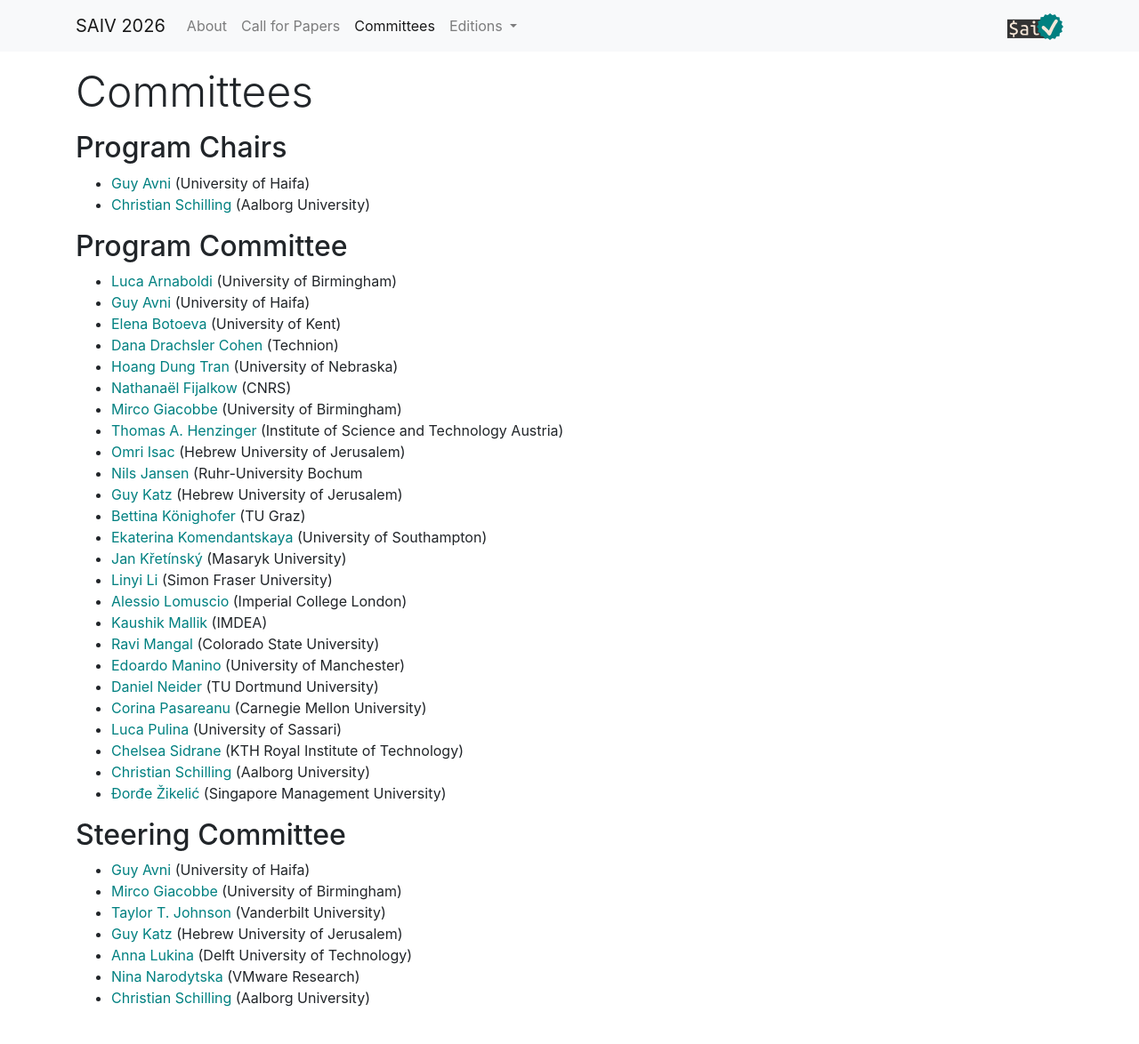
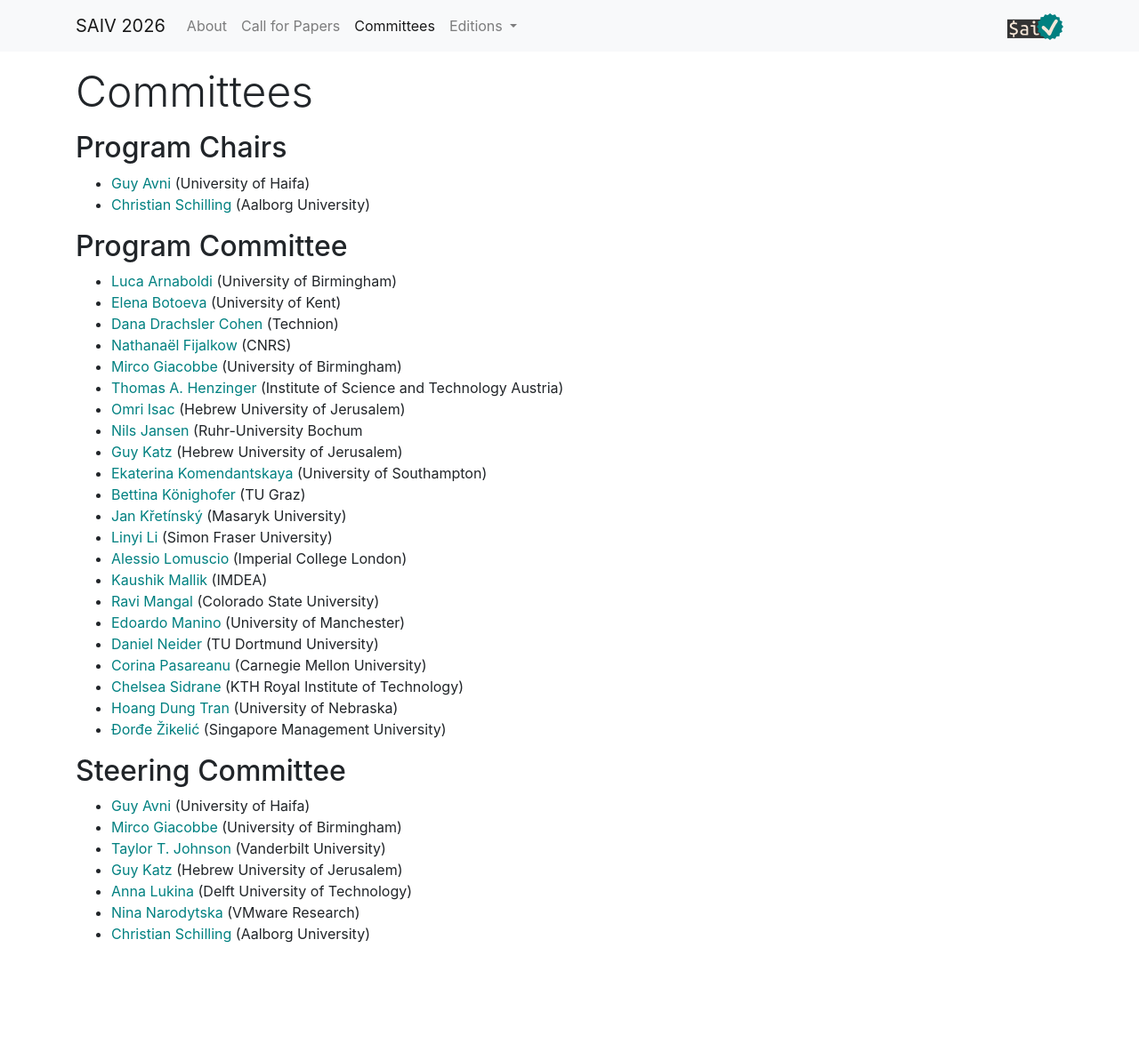
Before and after one commit to SAIV-conference/2026, a Jekyll site: the page built from committees/index.md, in a window 1280 px wide. Shown: the whole page at 89% size. Built offline with Jekyll 4.4.1, drawn with Linux system fonts in a browser that asks for light colours; after the commit the page ends 1102 px from its top, so only the background shows below that.

Commit message:
updates PC

```diff
--- a/committees/index.md
+++ b/committees/index.md
@@ -11,18 +11,16 @@ title: Committees
 ## Program Committee
 
 - [Luca Arnaboldi](http://arnaboldiluca.eu) (University of Birmingham)
-- [Guy Avni](https://sites.google.com/view/gavni) (University of Haifa)
 - [Elena Botoeva](https://www.kent.ac.uk/school-of-computing/people/3838/botoeva-elena) (University of Kent)
 - [Dana Drachsler Cohen](https://ddana.net.technion.ac.il) (Technion)
-- [Hoang Dung Tran](https://avrlab.unl.edu/person/dung-hoang-tran/) (University of Nebraska)
 - [Nathanaël Fijalkow](https://games-automata-play.com/) (CNRS)
 - [Mirco Giacobbe](https://mircogiacobbe.github.io/) (University of Birmingham)
 - [Thomas A. Henzinger](https://pub.ista.ac.at/~tah/) (Institute of Science and Technology Austria)
 - [Omri Isac](https://omriisack.github.io/) (Hebrew University of Jerusalem)
 - [Nils Jansen](https://nilsjansen.org/) (Ruhr-University Bochum
 - [Guy Katz](https://www.katz-lab.com) (Hebrew University of Jerusalem)
+- [Ekaterina Komendantskaya](https://www.southampton.ac.uk/people/62r7bw/professor-ekaterina-komendantskaya) (University of Southampton)
 - [Bettina Könighofer](https://www.isec.tugraz.at/person/bettina-koenighofer/) (TU Graz)
-- [Ekaterina Komendantskaya](https://www.southampton.ac.uk/people/62r7bw/professor-ekaterina-komendantskaya) (University of Southampton)
 - [Jan Křetínský](https://live-lab.fi.muni.cz/jan-kretinsky.html) (Masaryk University)
 - [Linyi Li](https://cs.sfu.ca/~linyi/) (Simon Fraser University)
 - [Alessio Lomuscio](https://www.doc.ic.ac.uk/~alessio/) (Imperial College London)
@@ -31,9 +29,8 @@ title: Committees
 - [Edoardo Manino](https://research.manchester.ac.uk/en/persons/edoardo-manino) (University of Manchester)
 - [Daniel Neider](https://researchers.rc-trust.ai/neider/) (TU Dortmund University)
 - [Corina Pasareanu](https://www.cylab.cmu.edu/directory/bios/pasareanu-corina.html) (Carnegie Mellon University)
-- [Luca Pulina](https://aimet-lab.github.io/luca/) (University of Sassari)
 - [Chelsea Sidrane](https://www.chelseasidrane.com) (KTH Royal Institute of Technology)
-- [Christian Schilling](https://www.christianschilling.net/) (Aalborg University)
+- [Hoang Dung Tran](https://avrlab.unl.edu/person/dung-hoang-tran/) (University of Nebraska)
 - [Đorđe Žikelić](https://djordjezikelic.github.io) (Singapore Management University)
 
 ## Steering Committee
```
